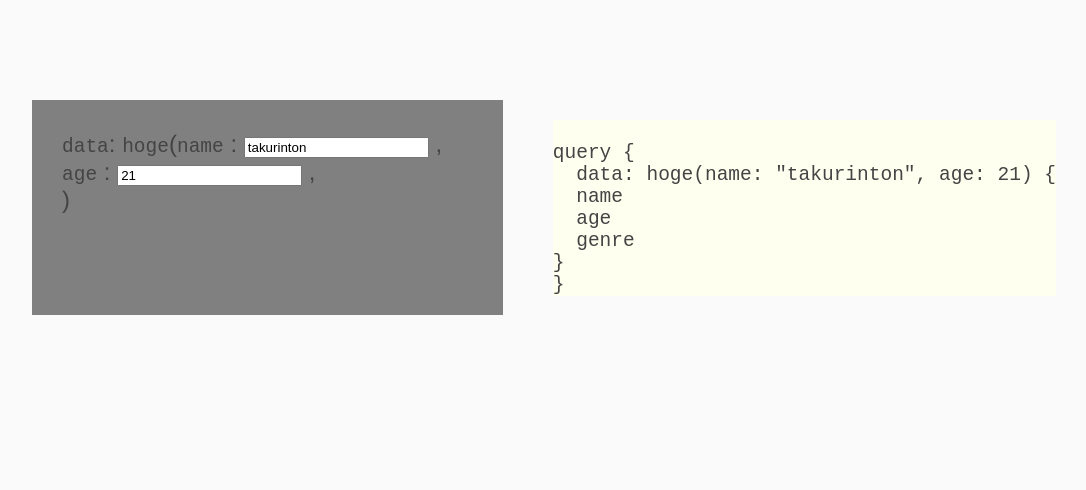
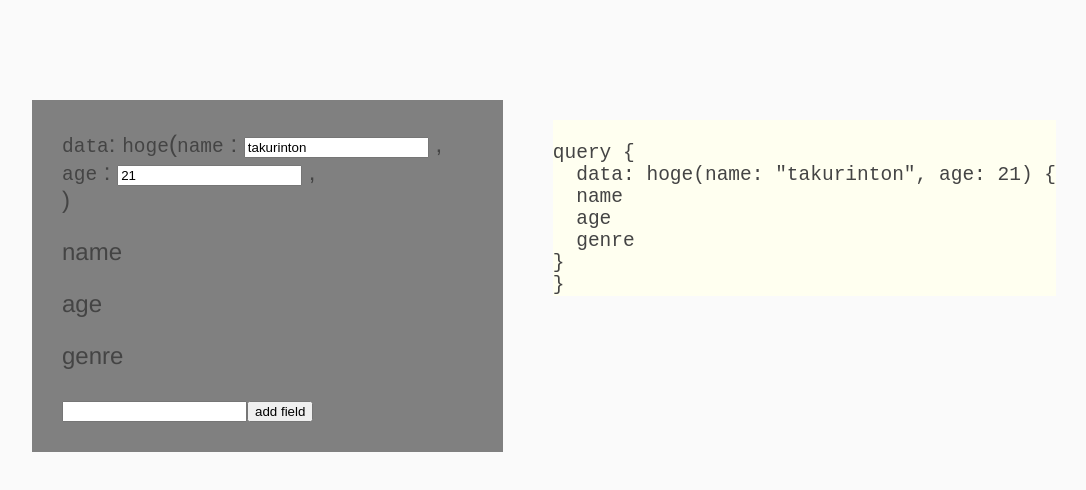
Before and after one commit to takurinton/editor, a Preact app: page / in a window 1280 px wide. Shown: the top 490 px of the page, without its empty margins (96-1182 px from the left). Built offline with nearby package versions, Linux system fonts and the light colour scheme.

Commit message:
wip: add selectionSet field

```diff
--- a/src/Editor.tsx
+++ b/src/Editor.tsx
@@ -1,4 +1,4 @@
-import { ASTNode, DocumentNode, DefinitionNode, print, ArgumentNode } from "graphql"
+import { ASTNode, DocumentNode, DefinitionNode, print, ArgumentNode, SelectionNode } from "graphql"
 import { useEffect, useState } from "preact/hooks"
 import { NodeContextProvider, useNodeContext } from './context';
 
@@ -25,6 +25,10 @@ const onChangeArgments = ({
   });
 }
 
+const onChangeSelections = (selections: SelectionNode[]) => {
+
+}
+
 const ASTRender = (
   {
     node,
@@ -37,6 +41,7 @@ const ASTRender = (
   const context = useNodeContext();
 
   if (node.kind === 'Document') {
+    console.log(node)
     return (
       <>
         {
@@ -71,6 +76,8 @@ const ASTRender = (
   };
 
   if (node.kind === 'Field') {
+    const [selections, setSelections] = useState(node.selectionSet?.selections);
+
     return (
       <>
         {node.alias && (
@@ -92,6 +99,17 @@ const ASTRender = (
         {node.directives?.map((directive, i) => {
           return <ASTRender key={i} node={directive}/>;
         })}
+        {node.selectionSet?.selections.map(v => {
+          return <p>{v.name.value}</p>
+        })}
+        <form onSubmit={e => {
+          e.preventDefault();
+          // ここ selectionSet の Field 入れないとダメだ、文字列でもいいんだけどどこかで組み立てる必要がある
+          setSelections([...selections, ])
+        }}>
+          <input type="text" onInput={e => console.log(e.currentTarget.value)} value={''} />
+          <button type="submit">add field</button>
+        </form>
       </>
     )
   };
```
Also changed, not shown: src/fragment.ts (+0 -43 lines).
